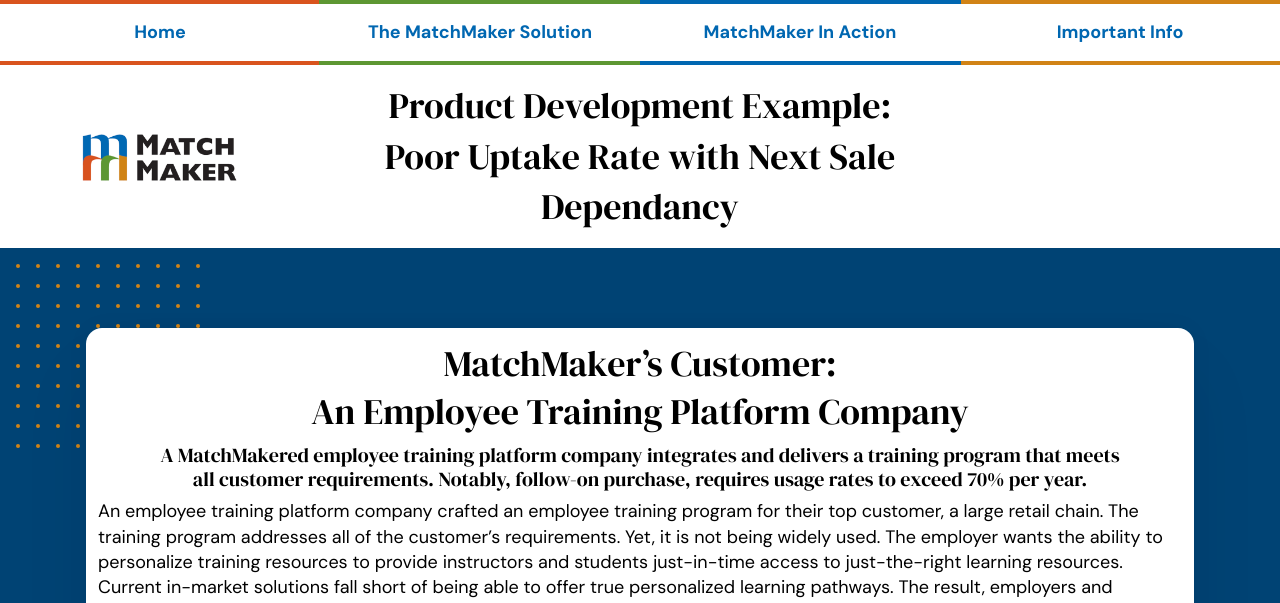
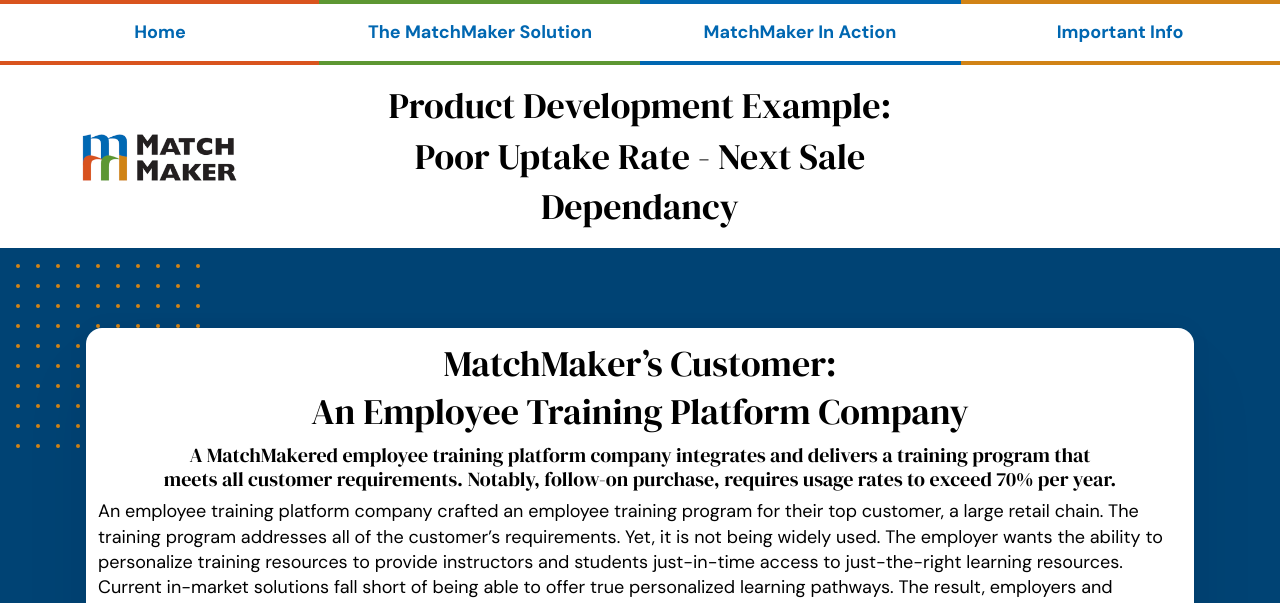
Before and after one commit to matchmakeredlabs/matchmakeredlabs.develop, a Jekyll site: the page built from _Action/1casestudy.md, in a window 1280 px wide. Shown: the top 603 px of the page. Built offline with Jekyll 4.4.1, drawn with Linux system fonts in a browser that asks for light colours.

Commit message:
Update 1casestudy.md

```diff
--- a/_Action/1casestudy.md
+++ b/_Action/1casestudy.md
@@ -1,12 +1,12 @@
 ---
-title: "Product Development Example:<br/>Poor Uptake Rate with Next Sale Dependancy"
+title: "Product Development Example:<br/>Poor Uptake Rate - Next Sale Dependancy"
 menu: "Product Development: Next Sale Dependency"
 icon: blocks
 ordinal: 1
 ---
 # MatchMaker's Customer:<br/>An Employee Training Platform Company
 
-### A MatchMakered employee training platform company integrates and delivers a training program that meets<br/>all customer requirements. Notably, follow-on purchase, requires usage rates to exceed 70% per year.
+### A MatchMakered employee training platform company integrates and delivers a training program that <br/>meets all customer requirements. Notably, follow-on purchase, requires usage rates to exceed 70% per year.
 
 
 An employee training platform company crafted an employee training program for their top customer, a large retail chain. The training program addresses all of the customer’s requirements. Yet, it is not being widely used. The employer wants the ability to personalize training resources to provide instructors and students just-in-time access to just-the-right learning resources. Current in-market solutions fall short of being able to offer true personalized learning pathways. The result, employers and employees are unable find content which best address their organization’s training needs.
```
